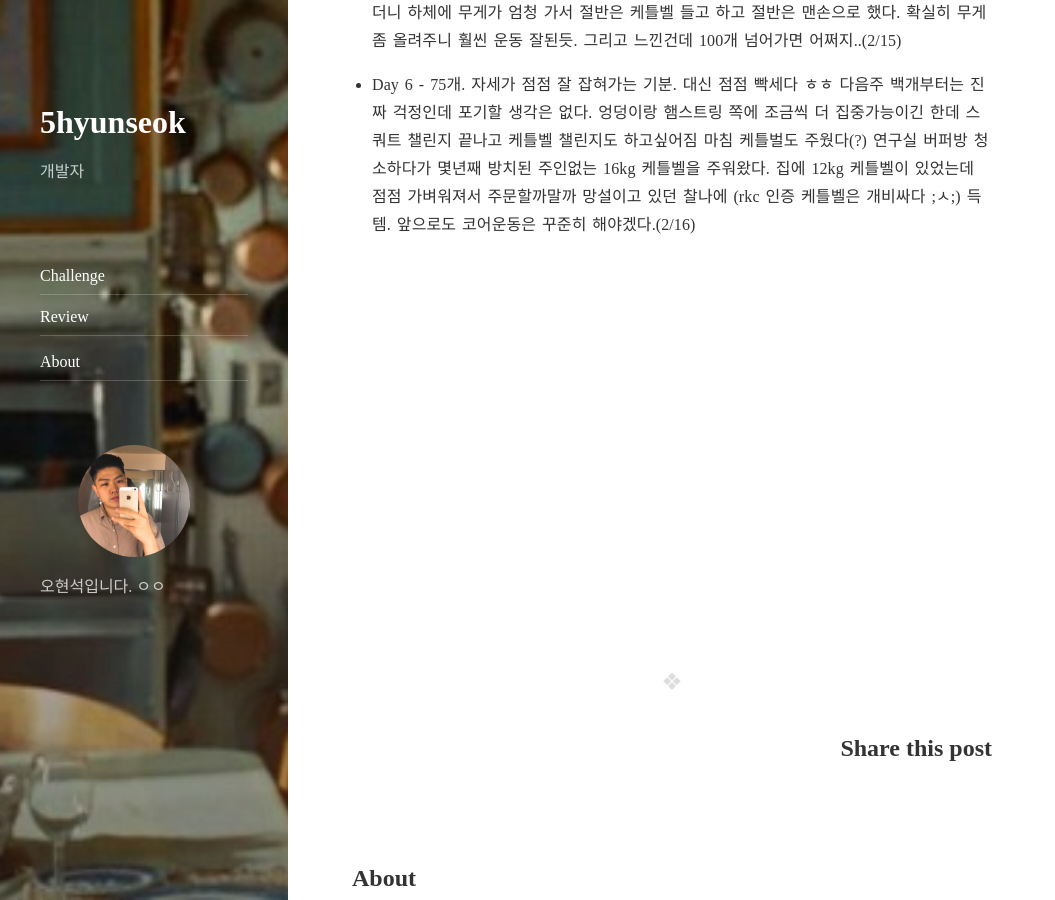
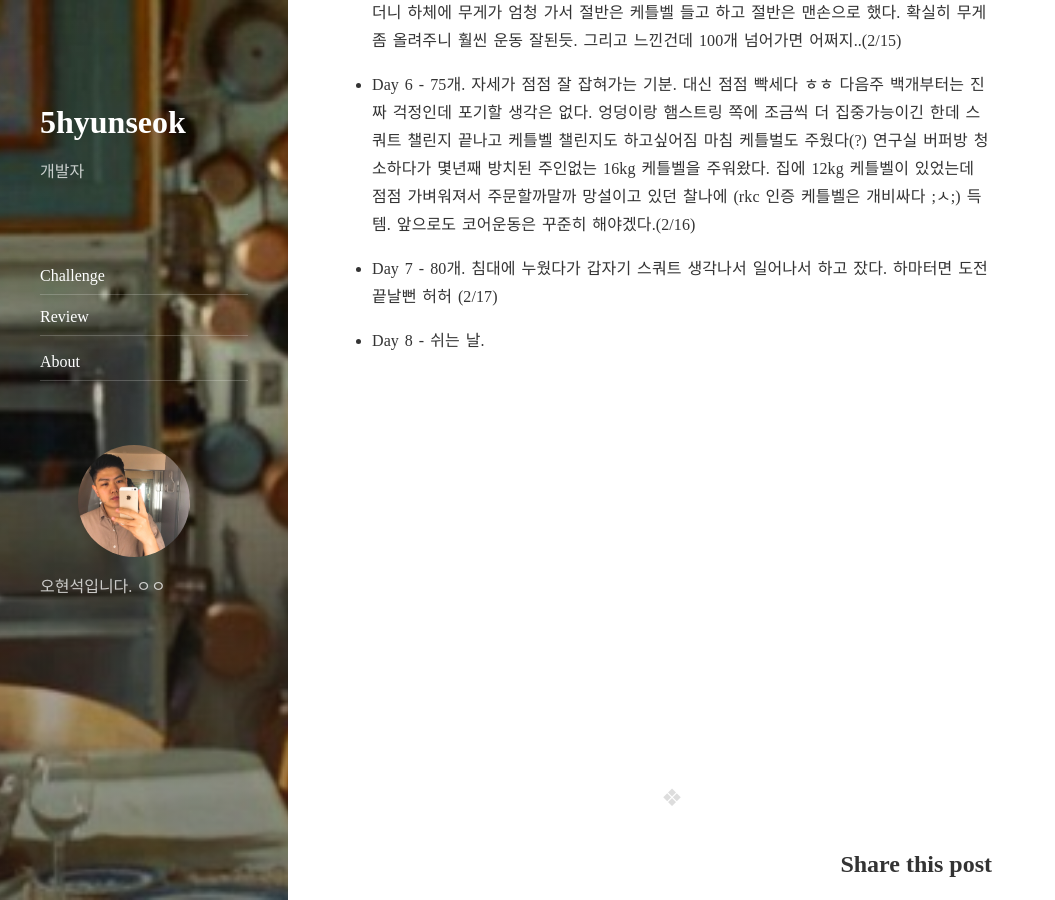
Before and after one commit to 5hyunseok/5hyunseok.github.io, a Jekyll site: the page built from _posts/2018-02-11-squat-challenge.markdown, in a window 1280 px wide and 900 px high, scrolled down 1910 px. Shown: the whole window, without its empty margins (0-1055 px from the left). Built offline with Jekyll 4.4.1, drawn with Linux system fonts in a browser that asks for light colours; nearby versions of some CDN libraries; comment, search, counter and statistics services are not loaded.

Commit message:
Add day 7-8 of Squat Challenge

```diff
--- a/_posts/2018-02-11-squat-challenge.markdown
+++ b/_posts/2018-02-11-squat-challenge.markdown
@@ -38,3 +38,7 @@ comments: true
 - Day 5 - 구정 연휴에 본가에 와서 본가에 있던 12kg 케틀벨을 들고 해봤다. 확실히 운동 수준이 달라지는데 처음에는 그냥 스윙 할때처럼 쥐고했더니 데드리프트 하는것처럼 뒷허리 쪽에 힘이 너무 들어가서 이상함, 그래서 검색해보니 가슴쪽에 안아서 하는거여서 그렇게 했더니 하체에 무게가 엄청 가서 절반은 케틀벨 들고 하고 절반은 맨손으로 했다. 확실히 무게 좀 올려주니 훨씬 운동 잘된듯. 그리고 느낀건데 100개 넘어가면 어쩌지..(2/15)
 
 - Day 6 - 75개. 자세가 점점 잘 잡혀가는 기분. 대신 점점 빡세다 ㅎㅎ 다음주 백개부터는 진짜 걱정인데 포기할 생각은 없다. 엉덩이랑 햄스트링 쪽에 조금씩 더 집중가능이긴 한데 스쿼트 챌린지 끝나고 케틀벨 챌린지도 하고싶어짐 마침 케틀벌도 주웠다(?) 연구실 버퍼방 청소하다가 몇년째 방치된 주인없는 16kg 케틀벨을 주워왔다. 집에 12kg 케틀벨이 있었는데 점점 가벼워져서 주문할까말까 망설이고 있던 찰나에 (rkc 인증 케틀벨은 개비싸다 ;ㅅ;) 득템. 앞으로도 코어운동은 꾸준히 해야겠다.(2/16)
+
+- Day 7 - 80개. 침대에 누웠다가 갑자기 스쿼트 생각나서 일어나서 하고 잤다. 하마터면 도전 끝날뻔 허허 (2/17)
+
+- Day 8 - 쉬는 날.
```
